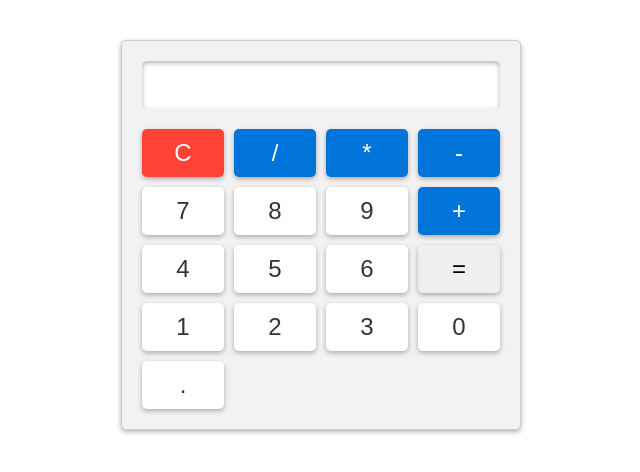
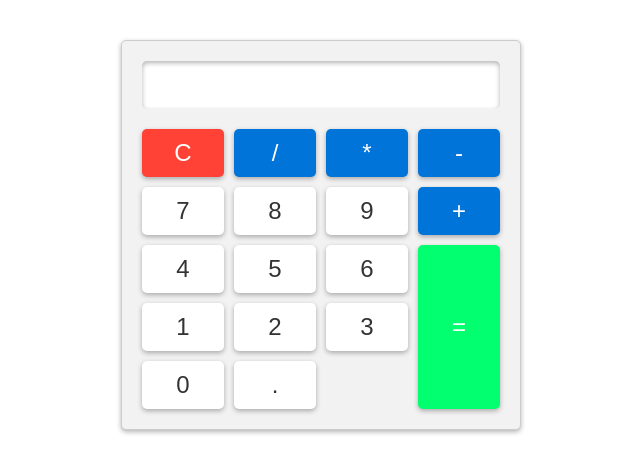
Before and after one commit to lamourianass/Basic-calculator, a plain HTML site: page index.html in a window 1280 px wide. Shown: the whole page, without its empty margins (319-959 px from the left). Drawn offline with Linux system fonts and the light colour scheme.

Commit message:
Done .equals css

```diff
--- a/style.css
+++ b/style.css
@@ -60,3 +60,9 @@ button:focus {
   background-color: #0074d9;
   color: #fff;
 }
+
+.equals {
+  background-color: #01ff70;
+  grid-row: span 3;
+  color: #fff;
+}
```
